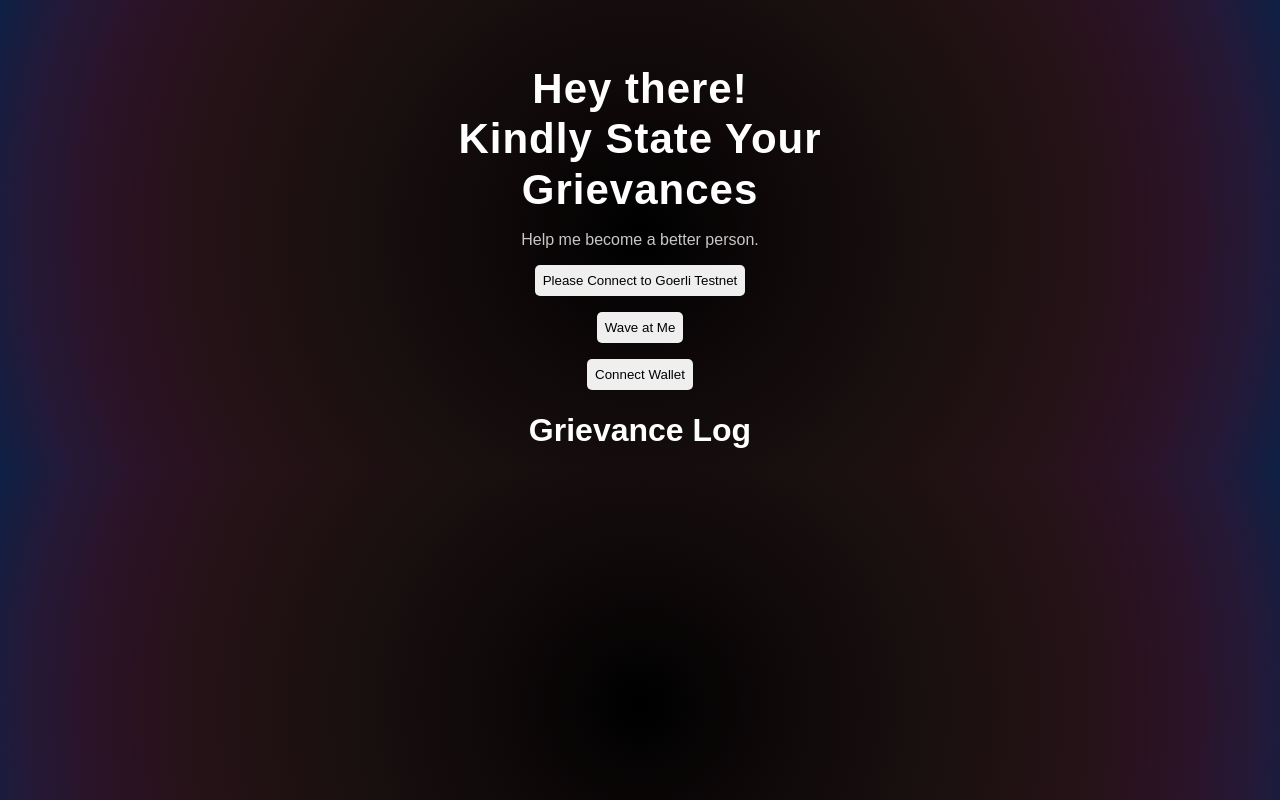
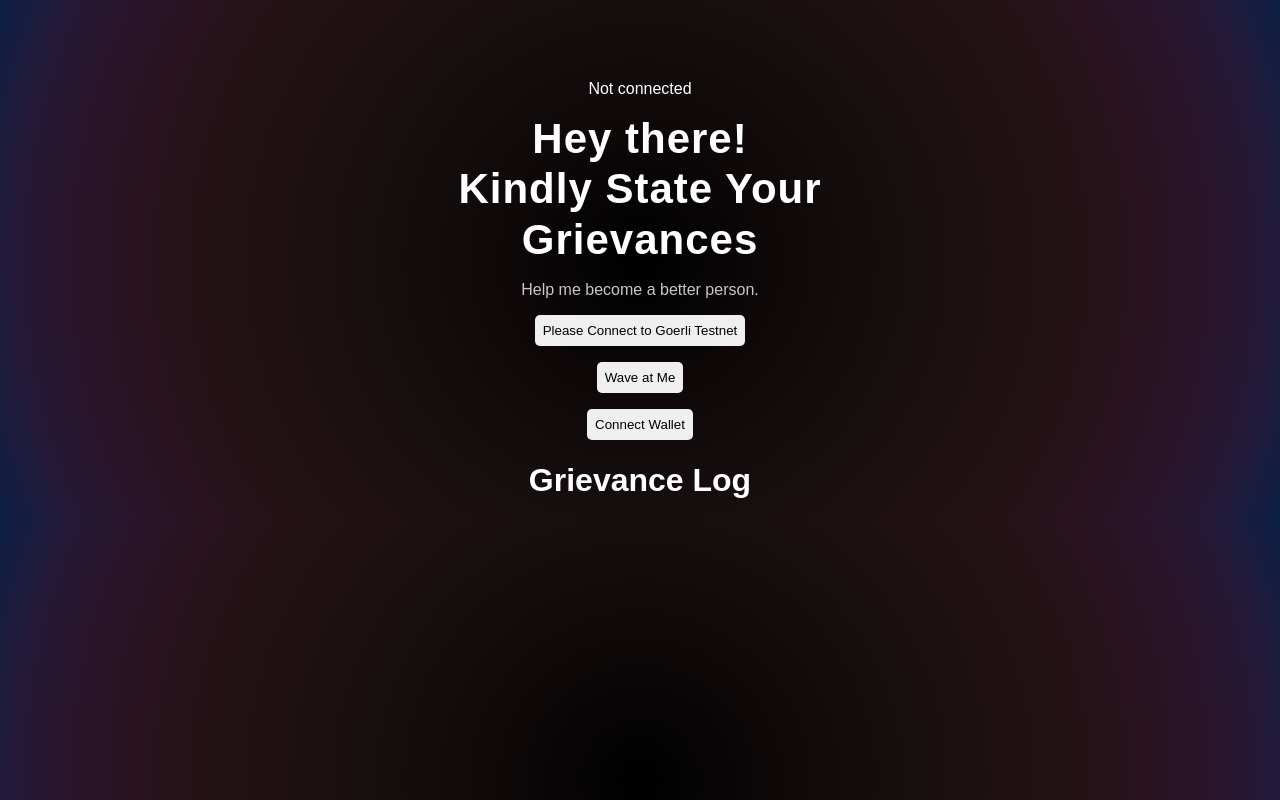
Before and after one commit to NemesisLW/Waves-Portal, a React (Vite) app in the folder client/: page / in a window 1280 px wide. Built offline with nearby package versions, Linux system fonts and the light colour scheme.

Commit message:
Updated UI to Show Connected Address.

```diff
--- a/client/src/App.jsx
+++ b/client/src/App.jsx
@@ -275,6 +275,7 @@ const App = () => {
   return (
     <div className="mainContainer">
       <div className="dataContainer">
+        { currentAccount ? <p className="wallet"> Wallet: {currentAccount.slice(0, 6)}...{currentAccount.slice(-4)} </p> : <p className="wallet"> Not connected </p> }
         <div className="header">
           Hey there!
         </div>
```
